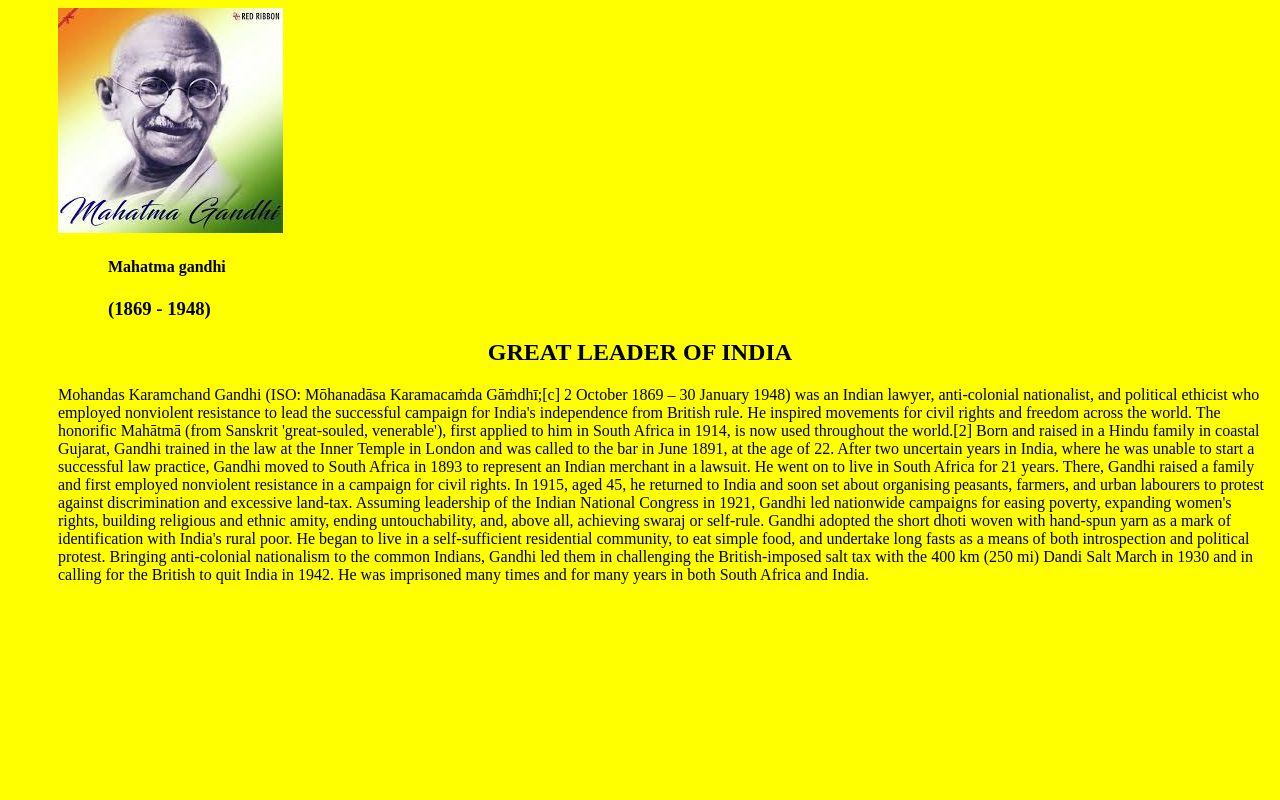
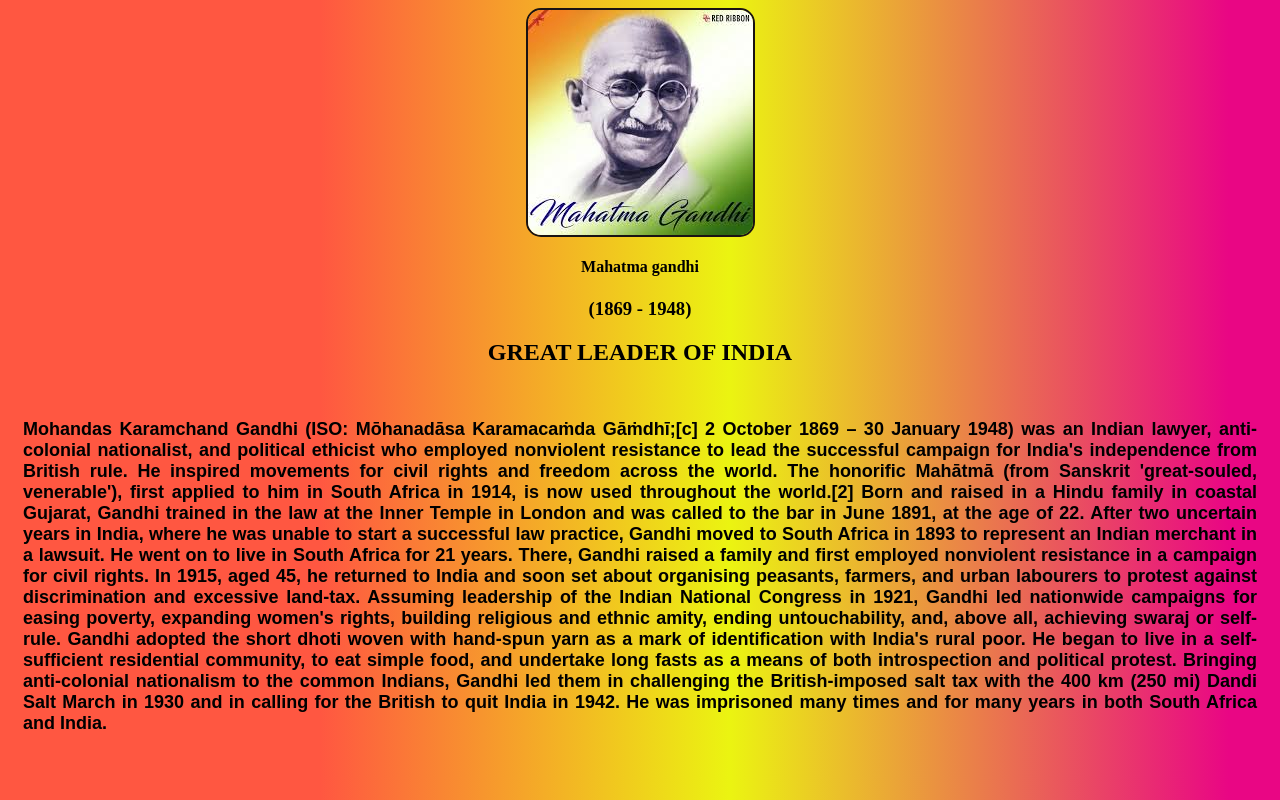
Before and after one commit to salunkheom/tribute, a plain HTML site: page index.html in a window 1280 px wide. Drawn offline with Linux system fonts and the light colour scheme; files whose address does not match are found by name.

Commit message:
Update tribute.css

```diff
--- a/tribute.css
+++ b/tribute.css
@@ -1,16 +1,19 @@
 body {
-    background-color: rgb(255, 255, 0);
-}
+background: rgb(255,87,65);
+background: linear-gradient(90deg, rgba(255,87,65,1) 25%, rgba(235,244,17,1) 57%, rgba(233,6,132,1) 96%);}
 
 #size {
+display:flex;
+    justify-content:center;
 
-    margin-left: 50px;
 }
+#size img{
+    border:#1a1313 solid 2px;
+    border-radius:15px;
+}
+#h1 {
+ text-align:center;
 
-#h1 {
-
-
-    margin-left: 100px;
 }
 
 h2 {
@@ -20,6 +23,11 @@ h2 {
 }
 
 #f {
+    font-family:sans-serif;
+font-weight:bold;
+   text-align:center;
+     text-align:justify;
+    padding:15px;
+    font-size:large;
 
-    margin-left: 50px;
 }
```
